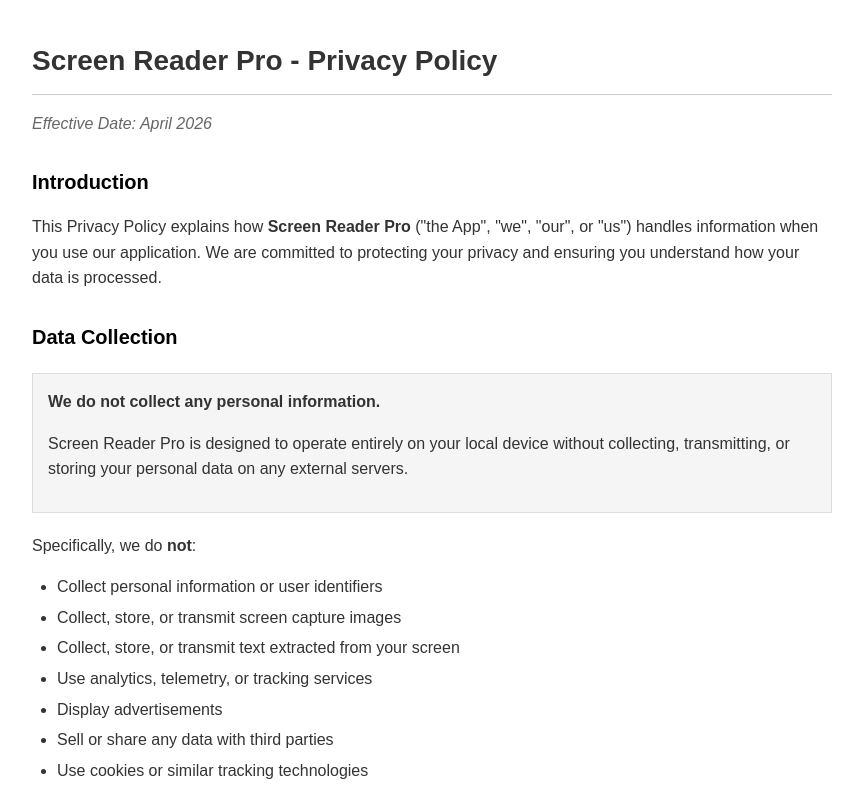
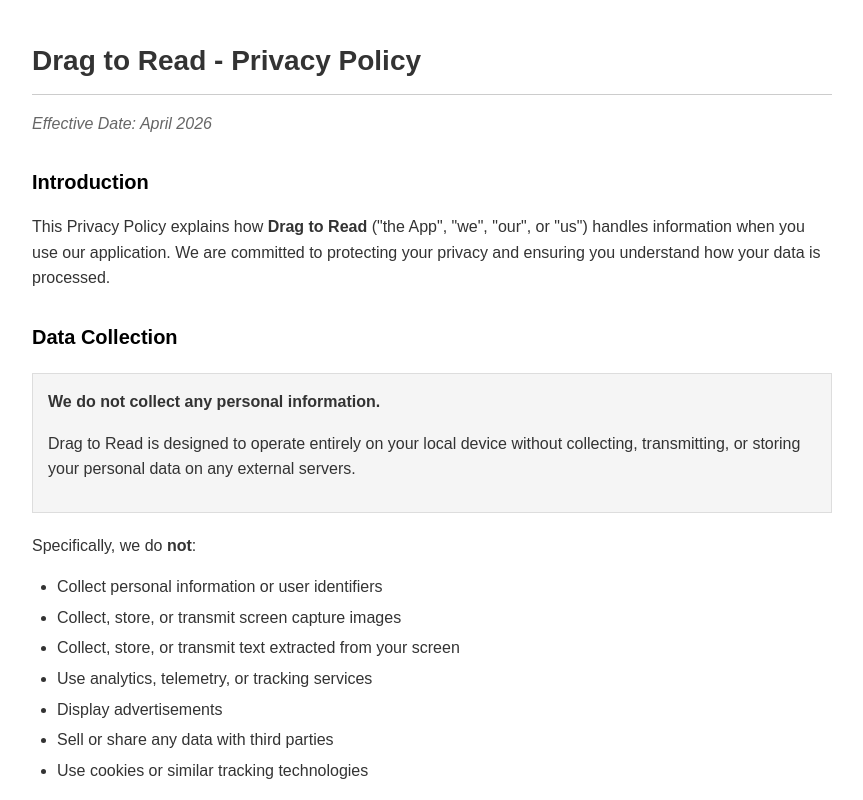
Before and after one commit to luisarn/mywebsite, a plain HTML site: page drag-to-read-privacy-policy.html in a window 1280 px wide. Shown: the top 800 px of the page, without its empty margins (208-1071 px from the left). Drawn offline with Linux system fonts and the light colour scheme.

Commit message:
Update drag-to-read-privacy-policy.html

```diff
--- a/drag-to-read-privacy-policy.html
+++ b/drag-to-read-privacy-policy.html
@@ -3,7 +3,7 @@
 <head>
     <meta charset="UTF-8">
     <meta name="viewport" content="width=device-width, initial-scale=1.0">
-    <title>Privacy Policy - Screen Reader Pro</title>
+    <title>Privacy Policy - Drag to Read</title>
     <style>
         body {
             font-family: Arial, sans-serif;
@@ -70,16 +70,16 @@
 </head>
 <body>
 
-    <h1>Screen Reader Pro - Privacy Policy</h1>
+    <h1>Drag to Read - Privacy Policy</h1>
     <p class="effective-date">Effective Date: April 2026</p>
 
     <h2>Introduction</h2>
-    <p>This Privacy Policy explains how <strong>Screen Reader Pro</strong> ("the App", "we", "our", or "us") handles information when you use our application. We are committed to protecting your privacy and ensuring you understand how your data is processed.</p>
+    <p>This Privacy Policy explains how <strong>Drag to Read</strong> ("the App", "we", "our", or "us") handles information when you use our application. We are committed to protecting your privacy and ensuring you understand how your data is processed.</p>
 
     <h2>Data Collection</h2>
     <div class="notice">
         <strong>We do not collect any personal information.</strong>
-        <p>Screen Reader Pro is designed to operate entirely on your local device without collecting, transmitting, or storing your personal data on any external servers.</p>
+        <p>Drag to Read is designed to operate entirely on your local device without collecting, transmitting, or storing your personal data on any external servers.</p>
     </div>
     <p>Specifically, we do <strong>not</strong>:</p>
     <ul>
@@ -136,7 +136,7 @@
     <p>Because all processing occurs locally and no data is transmitted over the internet, your data remains under your control at all times. The App does not maintain any external databases or cloud services.</p>
 
     <h2>Children's Privacy</h2>
-    <p>Screen Reader Pro is not intended for use by children under the age of 13. We do not knowingly collect any information from children. If you believe a child has used the App and you have concerns, please contact us.</p>
+    <p>Drag to Read is not intended for use by children under the age of 13. We do not knowingly collect any information from children. If you believe a child has used the App and you have concerns, please contact us.</p>
 
     <h2>Your Rights</h2>
     <p>Because we do not collect or store personal data on our servers, there is no personal data to access, correct, delete, or export. Your data remains on your local device, and you maintain full control over it.</p>
@@ -154,7 +154,7 @@
     <p><strong>Email:</strong> <a href="mailto:luisarn@gmail.com">luisarn(at)gmail.com</a></p>
 
     <div class="footer">
-        <p>&copy; 2026 Screen Reader Pro. All rights reserved.</p>
+        <p>&copy; 2026 Drag to Read. All rights reserved.</p>
     </div>
 
 </body>
```
